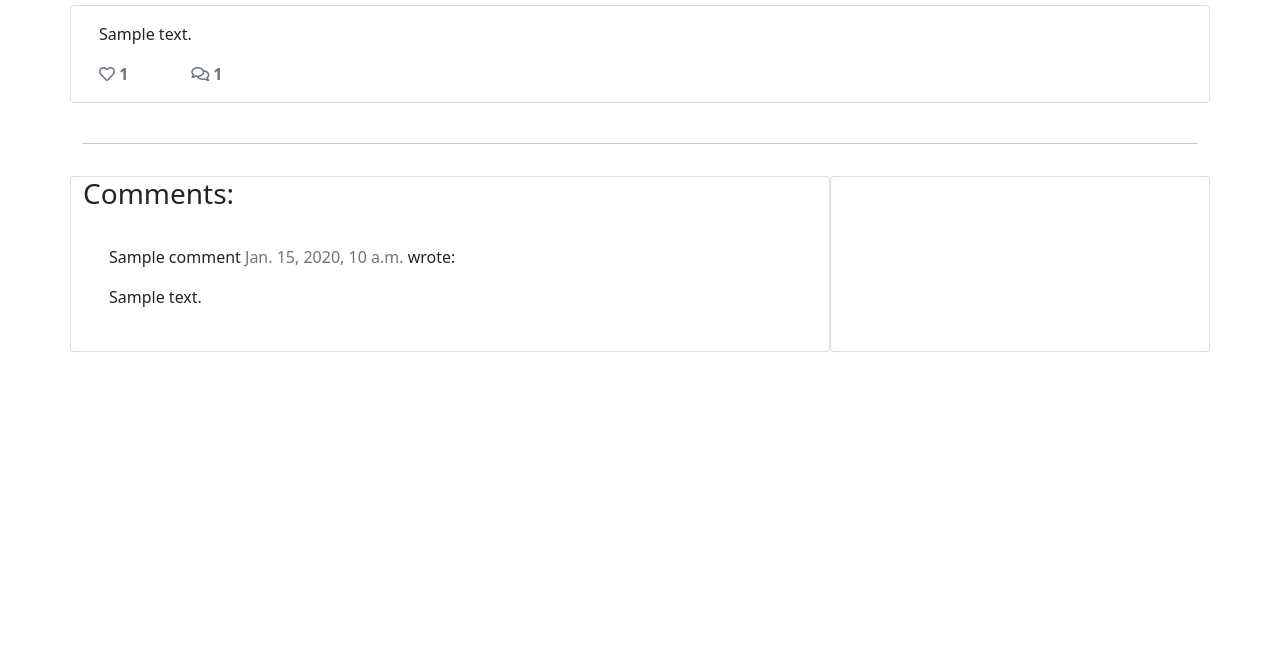
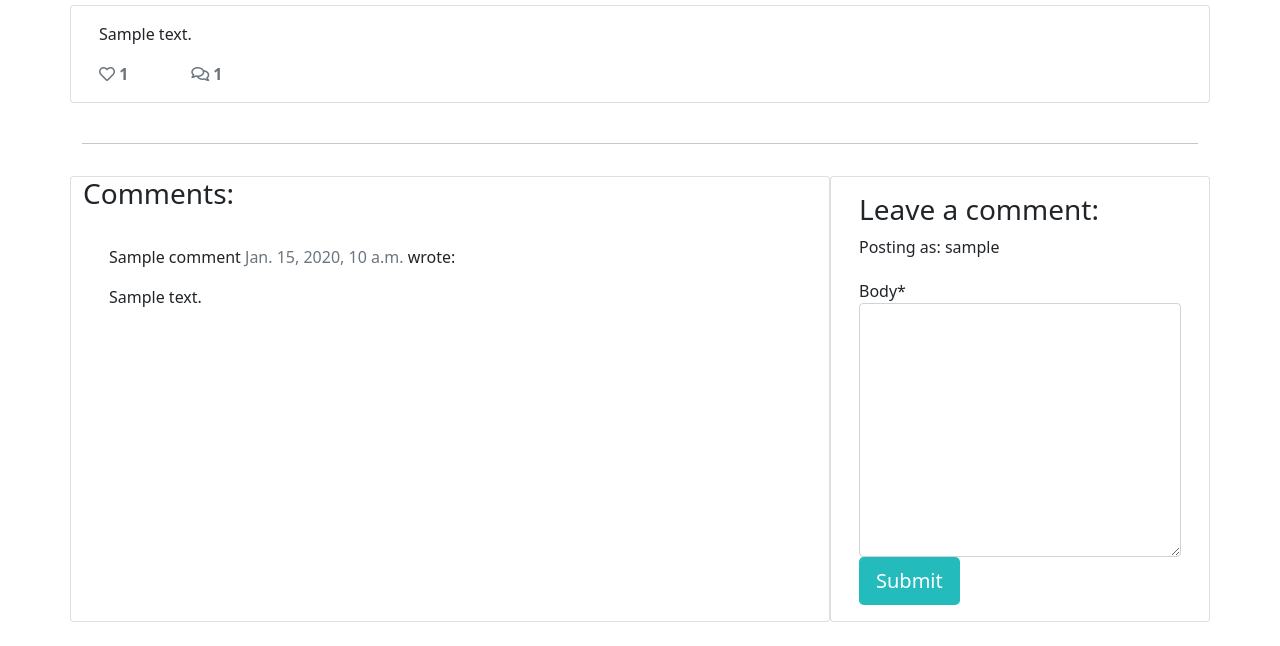
Before and after one commit to Shaf8808/PP4-news-site, a Django app: a page that uses templates/article_detail.html in a window 1280 px wide. Shown: the part 347-993 px from the top of the page. Before the commit the page ends 699 px from the top, so only its background shows below. Run offline with Django 3.2, Linux system fonts and the light colour scheme; a user stored in the database is signed in; tables that the repository leaves empty hold one stand-in row (values such as "Sample post"); some libraries are stand-ins or nearby versions.

Commit message:
Install crispy forms package for use in my comment form and add post function in article detail view which allows the user to submit their comment for approval.

```diff
--- a/news/views.py
+++ b/news/views.py
@@ -2,6 +2,7 @@ from django.shortcuts import render, get_object_or_404, reverse
 from django.views import generic, View
 from django.http import HttpResponseRedirect
 from .models import Article, Release, Review
+from .forms import CommentForm
 
 
 class ArticleList(generic.ListView):
@@ -31,7 +32,44 @@ class ArticleDetail(View):
             {
                 "article": article,
                 "comments": comments,
+                "commented": False,
                 "liked": liked,
+                "comment_form": CommentForm(),
 
             },
         )
+
+    def post(self, request, slug, *args, **kwargs):
+        queryset = Article.objects.filter(status=1)
+        article = get_object_or_404(queryset, slug=slug)
+        comments = article.comments.filter(approved=True).order_by('created_on')
+        liked = False
+        if article.likes.filter(id=self.request.user.id).exists():
+            liked = True
+
+        comment_form = CommentForm(data=request.POST)
+
+        if comment_form.is_valid():
+            # Retrieves user data such as their email and username
+            comment_form.instance.email = request.user.email
+            comment_form.instance.name = request.user.username
+            comment = comment_form.save(commit=False)
+            # First assigns a post to the comment before saving
+            comment.article = article
+            comment.save()
+        else:
+            # Returns an empty comment form instance if it is NOT valid
+            comment_form = CommentForm()
+
+        return render(
+            request,
+            "article_detail.html",
+            {
+                "article": article,
+                "comments": comments,
+                "commented": True,
+                "liked": liked,
+                "comment_form": CommentForm(),
+
+            },
+        )
--- a/templates/article_detail.html
+++ b/templates/article_detail.html
@@ -1,16 +1,17 @@
 {% extends 'base.html' %} {% block content %}
+
+{% load crispy_forms_tags %}
 
 <div class="masthead">
     <div class="container">
         <div class="row g-0">
             <div class="col-md-6 masthead-text">
-                <!-- article title goes in these h1 tags -->
+                <!-- Article heading section -->
                 <h1 class="article-title">{{ article.title }}</h1>
-                <!-- article author goes before the | the article's created date goes after -->
                 <p class="article-subtitle">{{ article.author }} | {{ article.created_on }}</p>
             </div>
             <div class="d-none d-md-block col-md-6 masthead-image">
-                <!-- The featured image URL goes in the src attribute -->
+                <!-- A chosen  default featured image -->
                 {% if "placeholder" in article.featured_image.url %}
                 <img src="" width="100%">
                 {% else %}
@@ -25,21 +26,20 @@
     <div class="row">
         <div class="col card mb-4  mt-3 left  top">
             <div class="card-body">
-                <!-- The article content goes inside the card-text. -->
-                <!-- Use the | safe filter inside the template tags -->
+                <!-- The article content -->
                 <p class="card-text ">
                     {{ article.content | safe }}
                 </p>
                 <div class="row">
 
                     <div class="col-1">
-                        <!-- The number of likes goes before the closing strong tag -->
+                        <!-- Displays number of likes with a heart icon -->
                         <strong class="text-secondary"><i class="far fa-heart"></i> {{ article.number_of_likes }} </strong>
                     </div>
                     <div class="col-1">
                         {% with comments.count as total_comments %}
                         <strong class="text-secondary"><i class="far fa-comments"></i>
-                            <!-- Our total_comments variable goes before the closing strong tag -->
+                            <!-- Displays total number of comments to the user -->
                             {{ total_comments }}</strong>
                         {% endwith %}
                     </div>
@@ -56,27 +56,41 @@
         <div class="col-md-8 card mb-4  mt-3 ">
             <h3>Comments:</h3>
             <div class="card-body">
-                <!-- We want a for loop inside the empty control tags to iterate through each comment in comments -->
+                <!-- Iterates through each comment in comments and
+                    displays appropriate data -->
                 {% for comment in comments %}
                 <div class="comments" style="padding: 10px;">
                     <p class="font-weight-bold">
-                        <!-- The commenter's name goes here. Check the model if you're not sure what that is -->
                         {{ comment.name }}
                         <span class=" text-muted font-weight-normal">
-                            <!-- The comment's created date goes here -->
                             {{ comment.created_on }}
                         </span> wrote:
                     </p>
-                    <!-- The body of the comment goes before the | -->
                     {{ comment.body | linebreaks }}
                 </div>
-                <!-- Our for loop ends here -->
                 {% endfor %}
             </div>
         </div>
         <div class="col-md-4 card mb-4  mt-3 ">
             <div class="card-body">
-                <!-- For later -->
+                <!-- If a user comment has not been approved -->
+                {% if commented %}
+                <div class="alert alert-success" role="alert">
+                    Your comment is awaiting approval
+                </div>
+                {% else %}
+                <!-- Can only leave a comment if a user has an account -->
+                {% if user.is_authenticated %}
+
+                <h3>Leave a comment:</h3>
+                <p>Posting as: {{ user.username }}</p>
+                <form method="post" style="margin-top: 1.3em;">
+                    {{ comment_form | crispy }}
+                    {% csrf_token %}
+                    <button type="submit" class="btn btn-signup btn-lg">Submit</button>
+                </form>
+                {% endif %}
+                {% endif %}
             </div>
         </div>
     </div>
```
Also changed, not shown: README.md.
